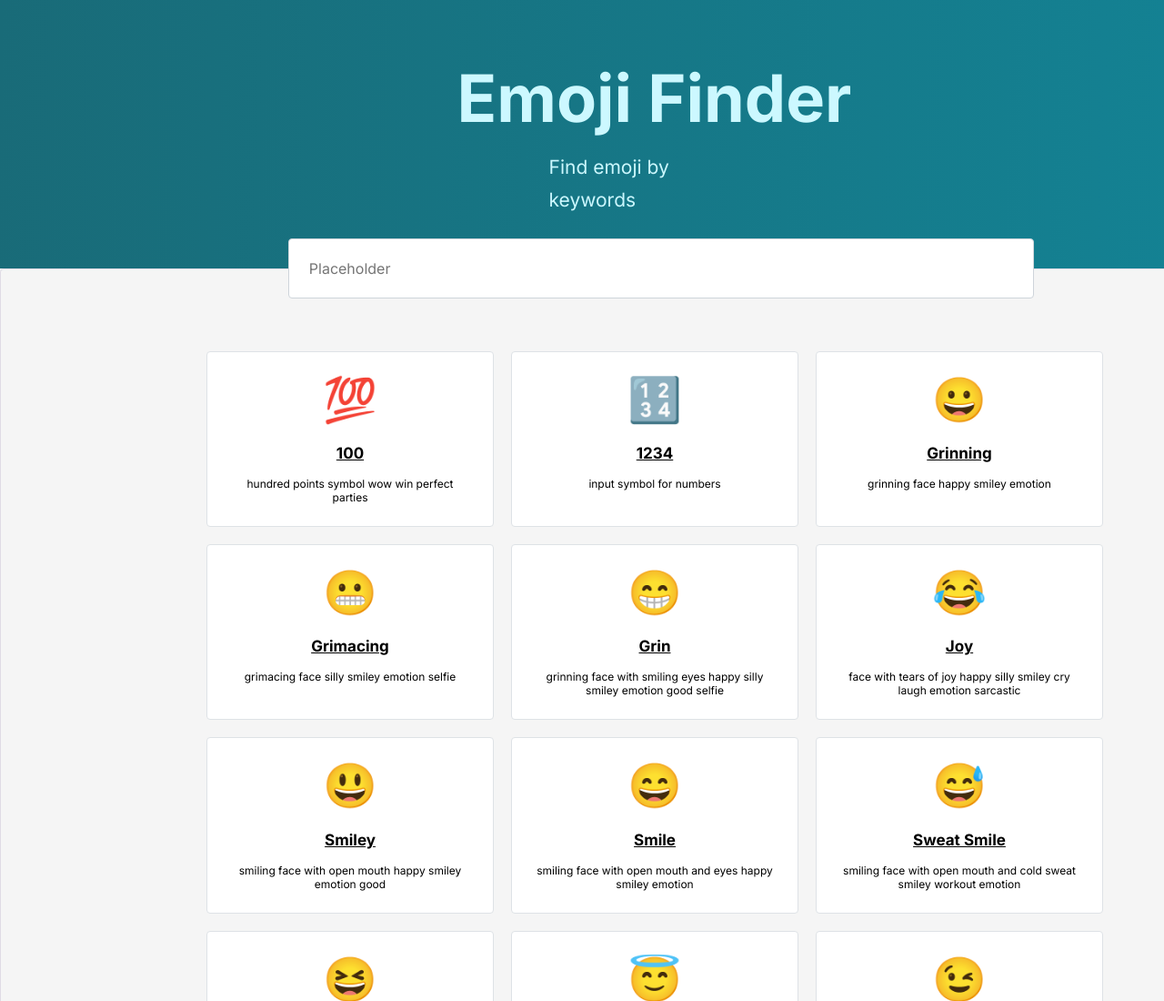
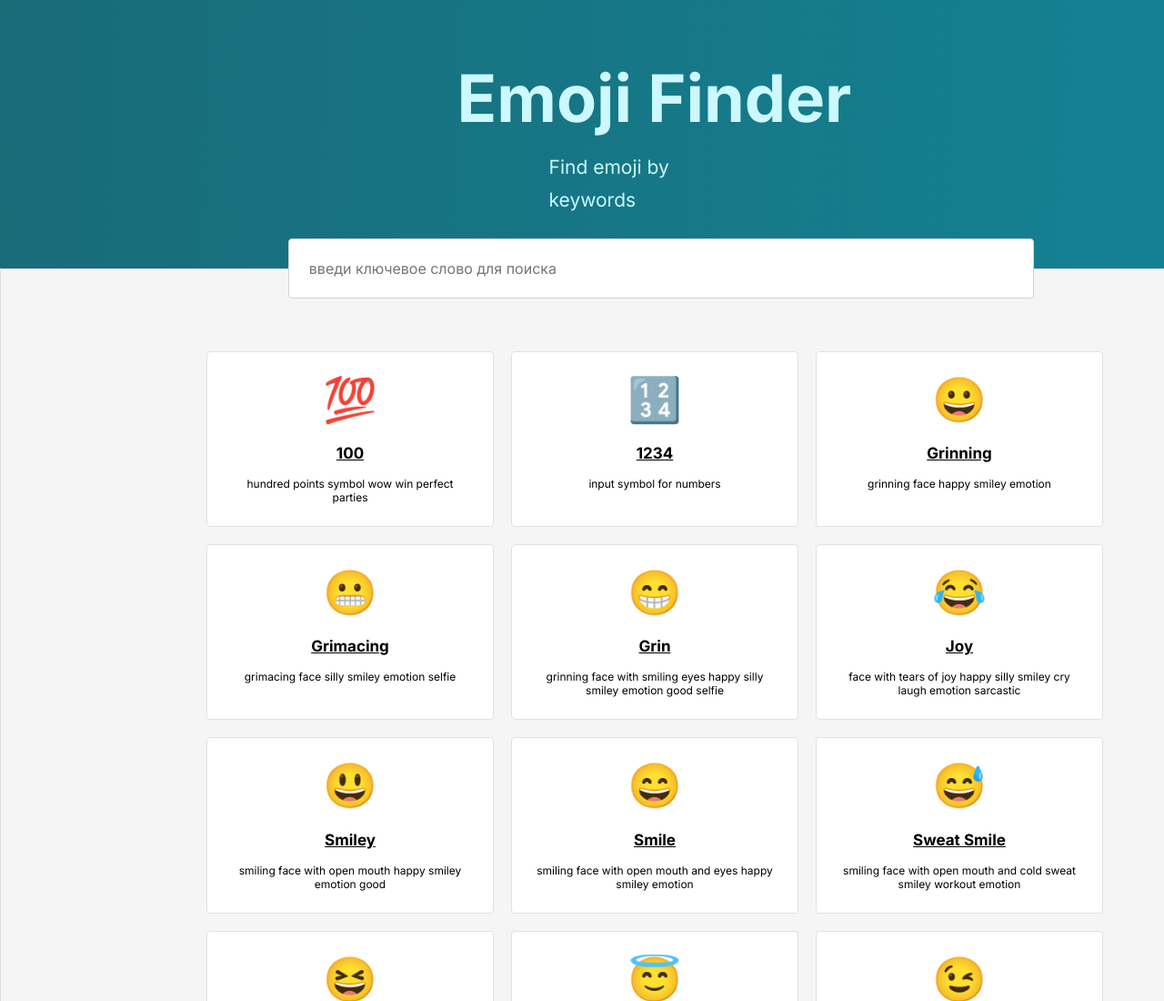
Before and after one commit to Prmfbonum/Prmfbonum.github.io, a plain HTML site: page index.html in a window 1280 px wide. Shown: the top 1100 px of the page at 91% size. Drawn offline with Linux system fonts and the light colour scheme.

Commit message:
Update index.html

```diff
--- a/index.html
+++ b/index.html
@@ -22,7 +22,7 @@
           <h4>Find emoji by keywords</h4>
         </div>
         <div class="input-sheet">
-          <input class="input" placeholder="Placeholder" type="text"  value="" id="letter"/>
+          <input class="input" placeholder="введи ключевое слово для поиска" type="text"  value="" id="letter"/>
         </div>
       </div>
       <div class="card-list"></div>
```
